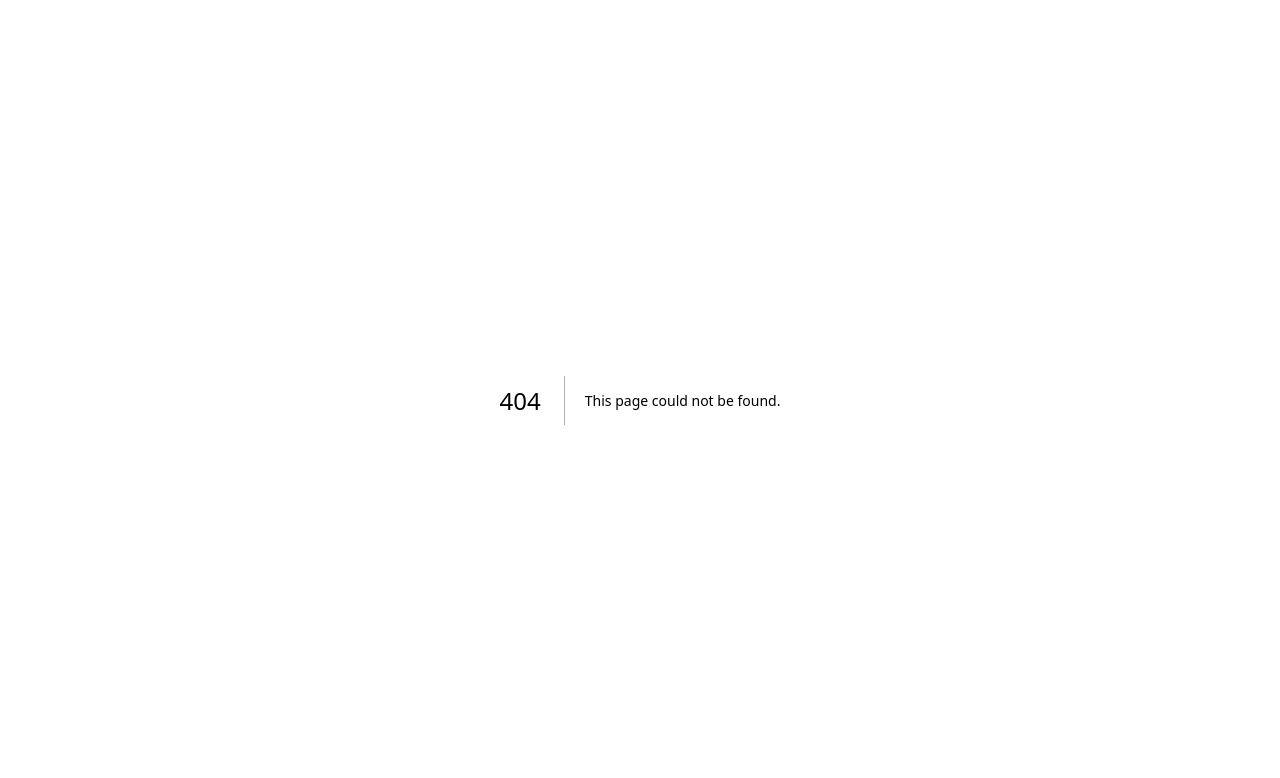
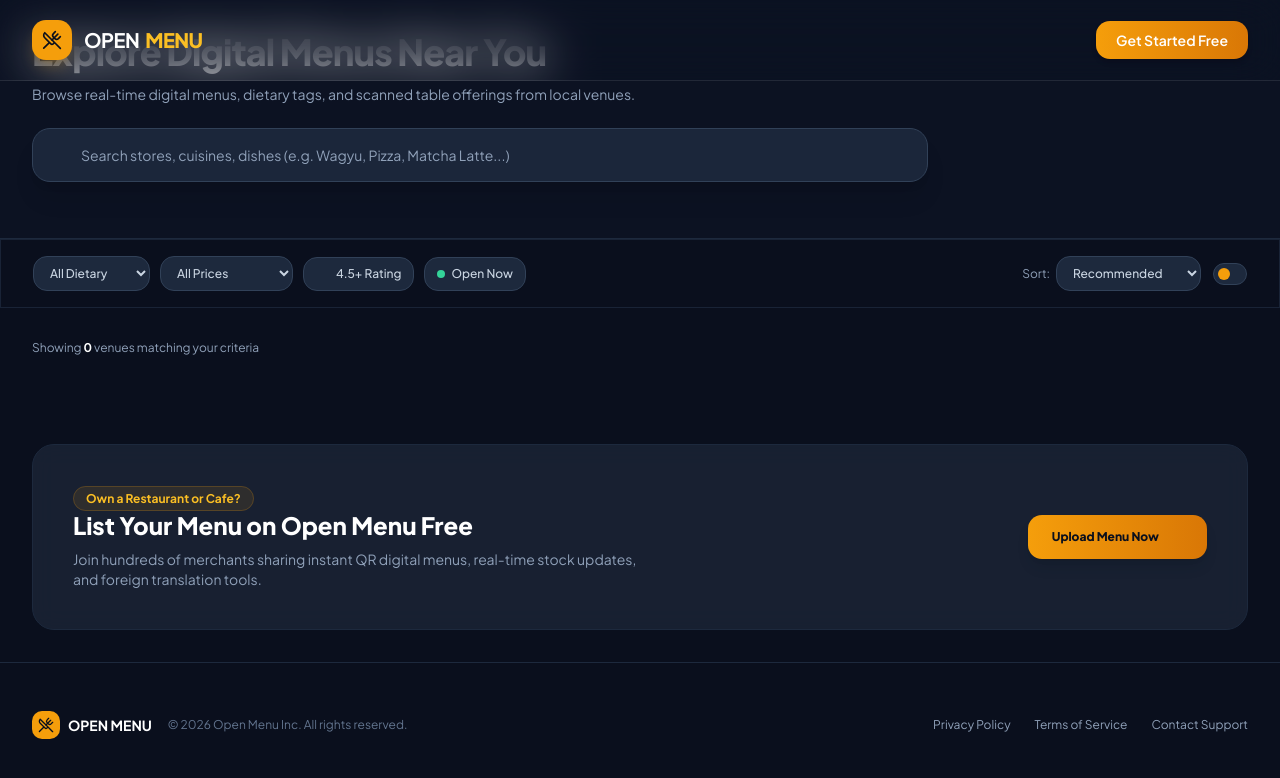
Before and after one commit to Talvad/open-menu, a Next.js app in the folder nextjs/: page /1/stores in a window 1280 px wide. Before the commit this address had no page. Shown: the top 778 px of the page. Built offline with nearby package versions, Linux system fonts and the light colour scheme.

Commit message:
added skeleton for all stores page

```diff
--- /dev/null
+++ b/nextjs/app/(public)/[countryCode]/stores/page.tsx
@@ -0,0 +1,214 @@
+import { Metadata } from 'next';
+
+export const metadata: Metadata = {
+  title: 'All Store',
+};
+export default function AllStoresPage() {
+  return (
+    <>
+      {/* <!-- SEARCH & HERO SECTION --> */}
+      <section className='relative pt-8 pb-6 bg-slate-900/40 border-b border-slate-800'>
+        <div className='max-w-7xl mx-auto px-4 sm:px-6 lg:px-8'>
+          <div className='max-w-3xl space-y-3 mb-6'>
+            <h1 className='text-2xl sm:text-4xl font-extrabold text-white tracking-tight'>
+              Explore Digital Menus Near You
+            </h1>
+            <p className='text-slate-400 text-sm'>
+              Browse real-time digital menus, dietary tags, and scanned table
+              offerings from local venues.
+            </p>
+          </div>
+
+          {/* <!-- Main Search Bar --> */}
+          <div className='relative max-w-4xl'>
+            <div className='relative flex items-center'>
+              <i
+                data-lucide='search'
+                className='w-5 h-5 text-slate-400 absolute left-4 pointer-events-none'
+              ></i>
+              <input
+                type='text'
+                id='searchInput'
+                placeholder='Search stores, cuisines, dishes (e.g. Wagyu, Pizza, Matcha Latte...)'
+                className='w-full pl-12 pr-10 py-3.5 sm:py-4 rounded-2xl bg-slate-800/90 border border-slate-700 text-white placeholder-slate-400 text-sm focus:outline-none focus:border-amber-500 shadow-xl transition-all'
+              />
+              <button
+                id='clearSearchBtn'
+                className='hidden absolute right-4 text-slate-400 hover:text-white'
+              >
+                <i data-lucide='x' className='w-4 h-4'></i>
+              </button>
+            </div>
+          </div>
+
+          {/* <!-- Category Pills Bar --> */}
+          <div
+            id='categories'
+            className='flex gap-2.5 overflow-x-auto pt-6 pb-2 custom-scroll scroll-smooth'
+          >
+            {/* <!-- Dynamically rendered category pills --> */}
+          </div>
+        </div>
+      </section>
+
+      {/* <!-- FILTER & VIEW CONTROLS --> */}
+      <section className='py-4 bg-navy-900 border-b border-slate-800/80 sticky top-20 z-30 glass-panel'>
+        <div className='max-w-7xl mx-auto px-4 sm:px-6 lg:px-8'>
+          <div className='flex flex-wrap items-center justify-between gap-4'>
+            {/* <!-- Filter Dropdowns & Toggles --> */}
+            <div className='flex flex-wrap items-center gap-2.5 text-xs'>
+              {/* <!-- Dietary Filter --> */}
+              <select
+                id='dietaryFilter'
+                className='px-3 py-2 rounded-xl bg-slate-800 border border-slate-700 text-slate-300 font-medium focus:outline-none focus:border-amber-500'
+              >
+                <option value='all'>All Dietary</option>
+                <option value='vegan'>Vegan</option>
+                <option value='vegetarian'>Vegetarian</option>
+                <option value='gluten-free'>Gluten-Free</option>
+              </select>
+
+              {/* <!-- Price Filter --> */}
+              <select
+                id='priceFilter'
+                className='px-3 py-2 rounded-xl bg-slate-800 border border-slate-700 text-slate-300 font-medium focus:outline-none focus:border-amber-500'
+              >
+                <option value='all'>All Prices</option>
+                <option value='$'>$ (Inexpensive)</option>
+                <option value='$$'>$$ (Moderate)</option>
+                <option value='$$$'>$$$ (Upscale)</option>
+              </select>
+
+              {/* <!-- Rating Filter Toggle --> */}
+              <button
+                id='ratingToggle'
+                className='px-3 py-2 rounded-xl bg-slate-800 border border-slate-700 text-slate-300 font-medium flex items-center gap-1.5 hover:border-amber-500 transition-colors'
+              >
+                <i
+                  data-lucide='star'
+                  className='w-3.5 h-3.5 text-amber-400 fill-amber-400'
+                ></i>
+                <span>4.5+ Rating</span>
+              </button>
+
+              {/* <!-- Open Now Toggle --> */}
+              <button
+                id='openNowToggle'
+                className='px-3 py-2 rounded-xl bg-slate-800 border border-slate-700 text-slate-300 font-medium flex items-center gap-1.5 hover:border-emerald-500 transition-colors'
+              >
+                <span className='w-2 h-2 rounded-full bg-emerald-400'></span>
+                <span>Open Now</span>
+              </button>
+            </div>
+
+            {/* <!-- Sorting & View Switcher --> */}
+            <div className='flex items-center gap-3 ml-auto text-xs'>
+              <div className='flex items-center gap-1.5 text-slate-400'>
+                <span className='hidden sm:inline'>Sort:</span>
+                <select
+                  id='sortSelect'
+                  className='px-3 py-2 rounded-xl bg-slate-800 border border-slate-700 text-slate-300 font-medium focus:outline-none focus:border-amber-500'
+                >
+                  <option value='recommended'>Recommended</option>
+                  <option value='rating'>Highest Rated</option>
+                  <option value='distance'>Nearest Distance</option>
+                </select>
+              </div>
+
+              {/* <!-- View Switcher Tabs (Grid vs Map) --> */}
+              <div className='flex items-center p-1 bg-slate-800 rounded-xl border border-slate-700'>
+                <button
+                  id='viewGridBtn'
+                  className='p-1.5 rounded-lg bg-amber-500 text-navy-900 transition-all'
+                >
+                  <i data-lucide='grid' className='w-4 h-4'></i>
+                </button>
+                <button
+                  id='viewMapBtn'
+                  className='p-1.5 rounded-lg text-slate-400 hover:text-white transition-all'
+                >
+                  <i data-lucide='map' className='w-4 h-4'></i>
+                </button>
+              </div>
+            </div>
+          </div>
+        </div>
+      </section>
+
+      {/* <!-- MAIN CONTENT AREA --> */}
+      <main className='flex-1 max-w-7xl w-full mx-auto px-4 sm:px-6 lg:px-8 py-8'>
+        {/* <!-- Results Counter --> */}
+        <div className='flex justify-between items-center mb-6'>
+          <p className='text-xs text-slate-400'>
+            Showing{' '}
+            <span id='resultsCount' className='font-bold text-white'>
+              0
+            </span>{' '}
+            venues matching your criteria
+          </p>
+        </div>
+
+        {/* <!-- GRID VIEW CONTENT --> */}
+        <div id='gridView' className='grid sm:grid-cols-2 lg:grid-cols-3 gap-6'>
+          {/* <!-- Dynamic Store Cards Rendered Here --> */}
+        </div>
+
+        {/* <!-- MAP VIEW CONTENT (SIMULATED INTERACTIVE MAP) --> */}
+        <div
+          id='mapView'
+          className='hidden rounded-3xl border border-slate-800 overflow-hidden h-[600px] relative map-grid-bg shadow-2xl'
+        >
+          {/* <!-- Simulated Map Pin overlay --> */}
+          <div id='mapPinContainer' className='absolute inset-0 p-8 relative'>
+            <div className='absolute top-4 left-4 z-10 glass-panel px-4 py-2 rounded-xl border border-slate-700 text-xs text-slate-300 flex items-center gap-2'>
+              <span className='w-2.5 h-2.5 rounded-full bg-amber-400 animate-ping'></span>
+              <span>Interactive Venue Radar • Click pins to preview menu</span>
+            </div>
+            {/* <!-- Dynamic Pins map layout --> */}
+            <div id='mapPinsGrid' className='w-full h-full relative'></div>
+          </div>
+        </div>
+
+        {/* <!-- EMPTY STATE (No search results found) --> */}
+        <div id='emptyState' className='hidden py-16 text-center space-y-4'>
+          <div className='w-16 h-16 rounded-full bg-slate-800 text-amber-400 mx-auto flex items-center justify-center'>
+            <i data-lucide='search-x' className='w-8 h-8'></i>
+          </div>
+          <h3 className='text-lg font-bold text-white'>
+            No venues match your filters
+          </h3>
+          <p className='text-slate-400 text-xs max-w-md mx-auto'>
+            Try clearing your search query or relaxing your dietary and price
+            filter options.
+          </p>
+          <button className='px-5 py-2.5 bg-amber-500 text-navy-900 rounded-xl font-bold text-xs hover:bg-amber-400'>
+            Reset All Filters
+          </button>
+        </div>
+
+        {/* <!-- ADD YOUR STORE CTA BANNER --> */}
+        <section className='mt-16 rounded-3xl glass-panel border border-slate-800 p-8 sm:p-10 flex flex-col md:flex-row items-center justify-between gap-6 relative overflow-hidden'>
+          <div className='space-y-2 text-center md:text-left z-10'>
+            <span className='px-3 py-1 rounded-full bg-amber-500/10 text-amber-400 text-xs font-bold border border-amber-500/20'>
+              Own a Restaurant or Cafe?
+            </span>
+            <h3 className='text-2xl font-extrabold text-white'>
+              List Your Menu on Open Menu Free
+            </h3>
+            <p className='text-slate-400 text-xs sm:text-sm max-w-xl'>
+              Join hundreds of merchants sharing instant QR digital menus,
+              real-time stock updates, and foreign translation tools.
+            </p>
+          </div>
+          <a
+            href='index.html#demo'
+            className='px-6 py-3.5 bg-linear-to-r from-amber-500 to-amber-600 hover:from-amber-400 hover:to-amber-500 text-navy-900 font-extrabold text-xs rounded-xl shadow-lg shrink-0 z-10 flex items-center gap-2'
+          >
+            <span>Upload Menu Now</span>
+            <i data-lucide='arrow-right' className='w-4 h-4'></i>
+          </a>
+        </section>
+      </main>
+    </>
+  );
+}
```
